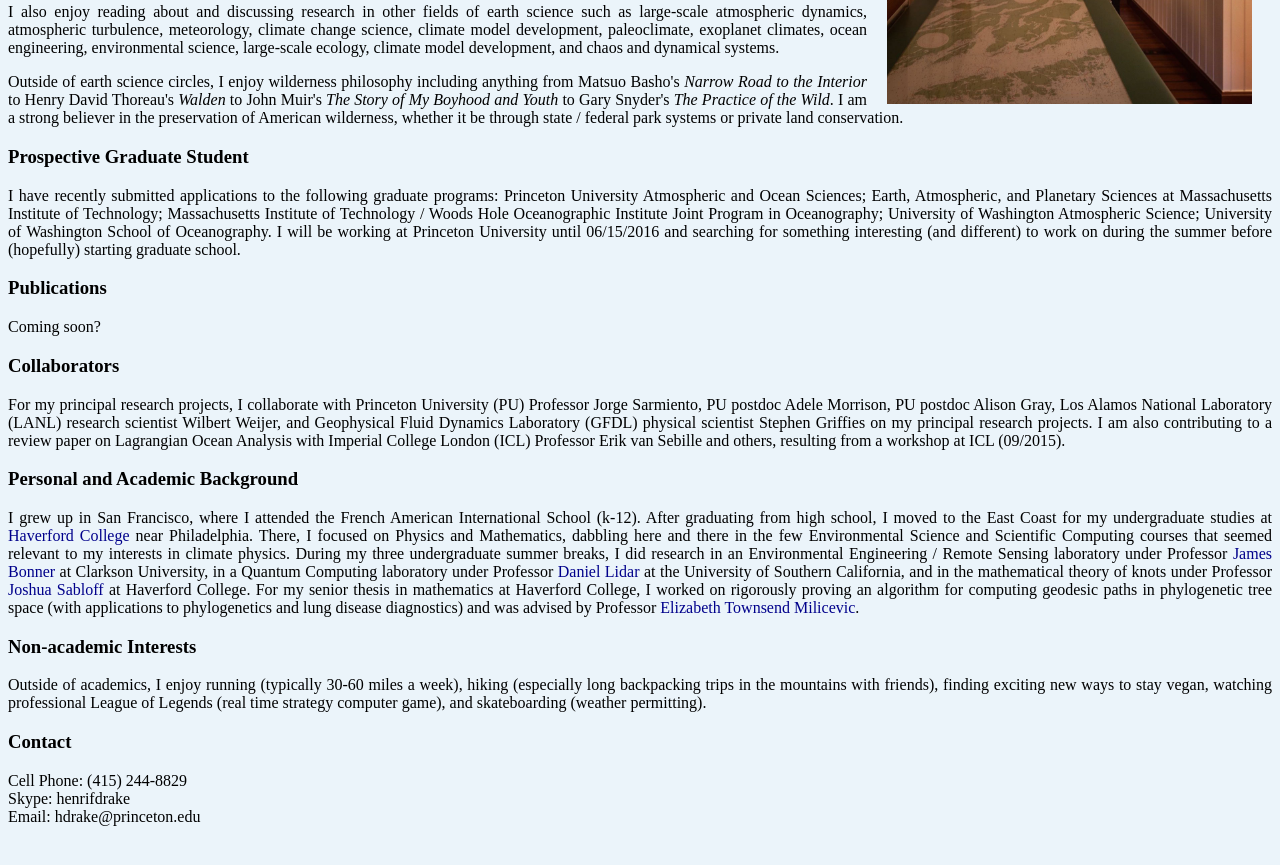
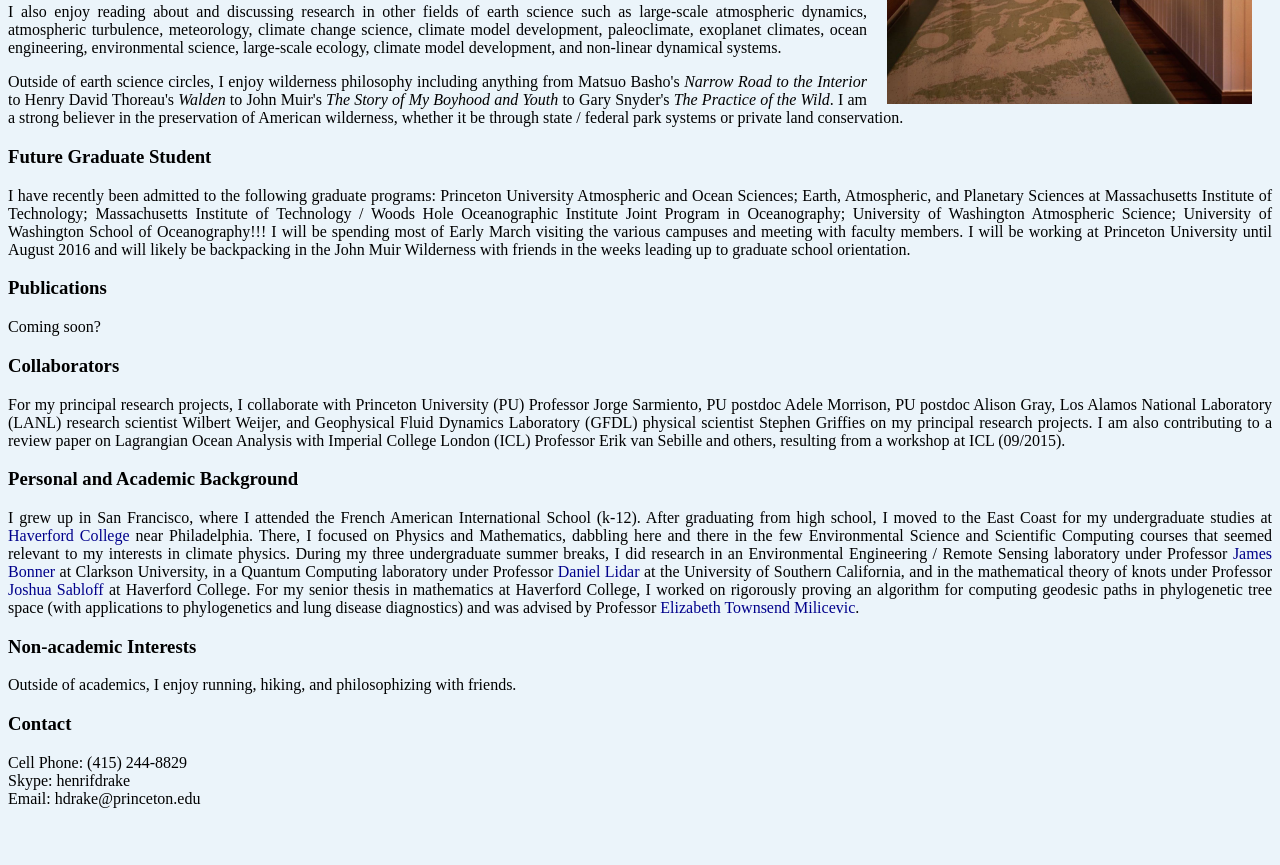
Before and after one commit to hdrake/hdrake.github.io_deprecated, a plain HTML site: page index.html in a window 1280 px wide. Shown: the part 493-1358 px from the top of the page. Drawn offline with Linux system fonts and the light colour scheme.

Commit message:
Updated some things.

```diff
--- a/index.html
+++ b/index.html
@@ -37,13 +37,13 @@ I am currently a <a href="https://www.princeton.edu/aos/people/research_staff/dr
 <p align="justify">
 Other physical oceanography research problems that interest me are the energy cascade in the ocean (especially with respect to submesoscale energy dissipation), ideal models of the global overturning circulation, and the origin and evolution of mesoscale and submesoscale coherent structures. </p>
 
-<p align="justify"> I also enjoy reading about and discussing research in other fields of earth science such as large-scale atmospheric dynamics, atmospheric turbulence, meteorology, climate change science, climate model development, paleoclimate, exoplanet climates, ocean engineering, environmental science, large-scale ecology, climate model development, and chaos and dynamical systems. </p>
+<p align="justify"> I also enjoy reading about and discussing research in other fields of earth science such as large-scale atmospheric dynamics, atmospheric turbulence, meteorology, climate change science, climate model development, paleoclimate, exoplanet climates, ocean engineering, environmental science, large-scale ecology, climate model development, and non-linear dynamical systems. </p>
 
 <p align="justify"> Outside of earth science circles, I enjoy wilderness philosophy including anything from Matsuo Basho's <i>Narrow Road to the Interior</i> to Henry David Thoreau's <i>Walden</i> to John Muir's <i>The Story of My Boyhood and Youth</i> to Gary Snyder's <i>The Practice of the Wild</i>. I am a strong believer in the preservation of American wilderness, whether it be through state / federal park systems or  private land conservation.
 
-<h3> Prospective Graduate Student </h3>
+<h3> Future Graduate Student </h3>
 
-<p align="justify"> I have recently submitted applications to the following graduate programs: Princeton University Atmospheric and Ocean Sciences; Earth, Atmospheric, and Planetary Sciences at Massachusetts Institute of Technology; Massachusetts Institute of Technology / Woods Hole Oceanographic Institute Joint Program in Oceanography; University of Washington Atmospheric Science; University of Washington School of Oceanography. I will be working at Princeton University until 06/15/2016 and searching for something interesting (and different) to work on during the summer before (hopefully) starting graduate school.</p>
+<p align="justify"> I have recently been admitted to the following graduate programs: Princeton University Atmospheric and Ocean Sciences; Earth, Atmospheric, and Planetary Sciences at Massachusetts Institute of Technology; Massachusetts Institute of Technology / Woods Hole Oceanographic Institute Joint Program in Oceanography; University of Washington Atmospheric Science; University of Washington School of Oceanography!!! I will be spending most of Early March visiting the various campuses and meeting with faculty members. I will be working at Princeton University until August 2016 and will likely be backpacking in the John Muir Wilderness with friends in the weeks leading up to graduate school orientation.</p>
 
 <h3> Publications </h3>
 Coming soon?
@@ -59,7 +59,7 @@ I grew up in San Francisco, where I attended the French American International S
 
 <h3> Non-academic Interests </h3>
 <p align="justify">
-Outside of academics, I enjoy running (typically 30-60 miles a week), hiking (especially long backpacking trips in the mountains with friends), finding exciting new ways to stay vegan, watching professional League of Legends (real time strategy computer game), and skateboarding (weather permitting). </p>
+Outside of academics, I enjoy running, hiking, and philosophizing with friends. </p>
 
 <h3> Contact </h3>
 <p align="justify">
```
